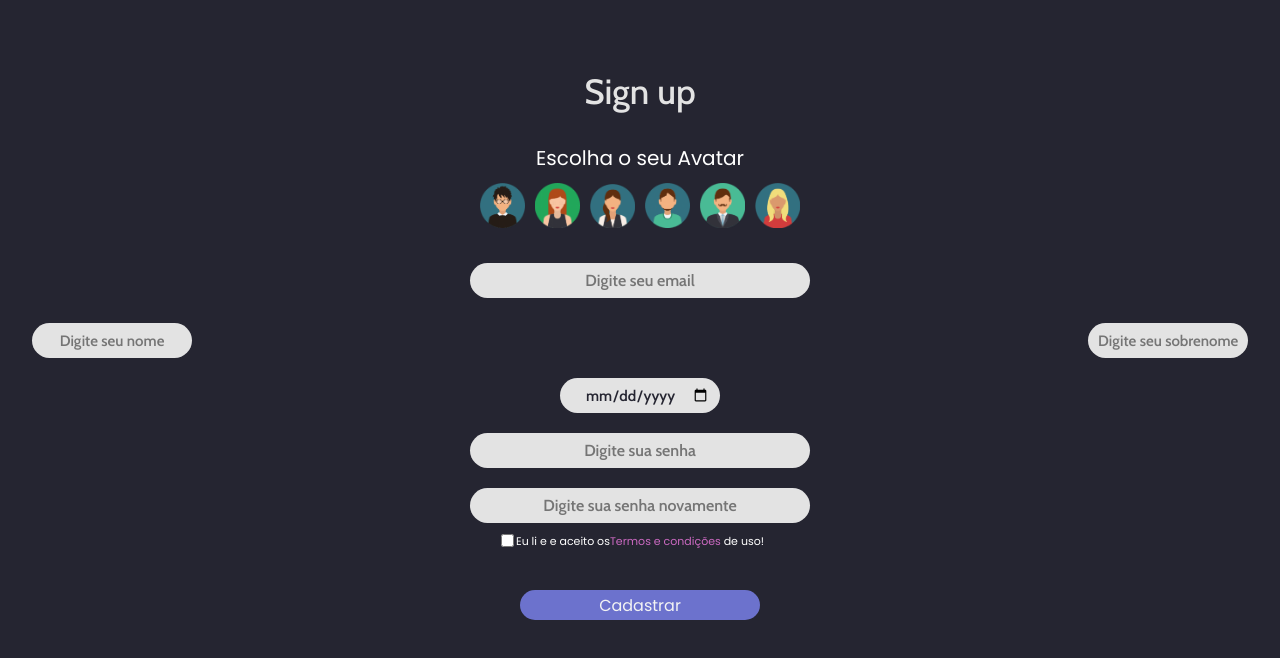
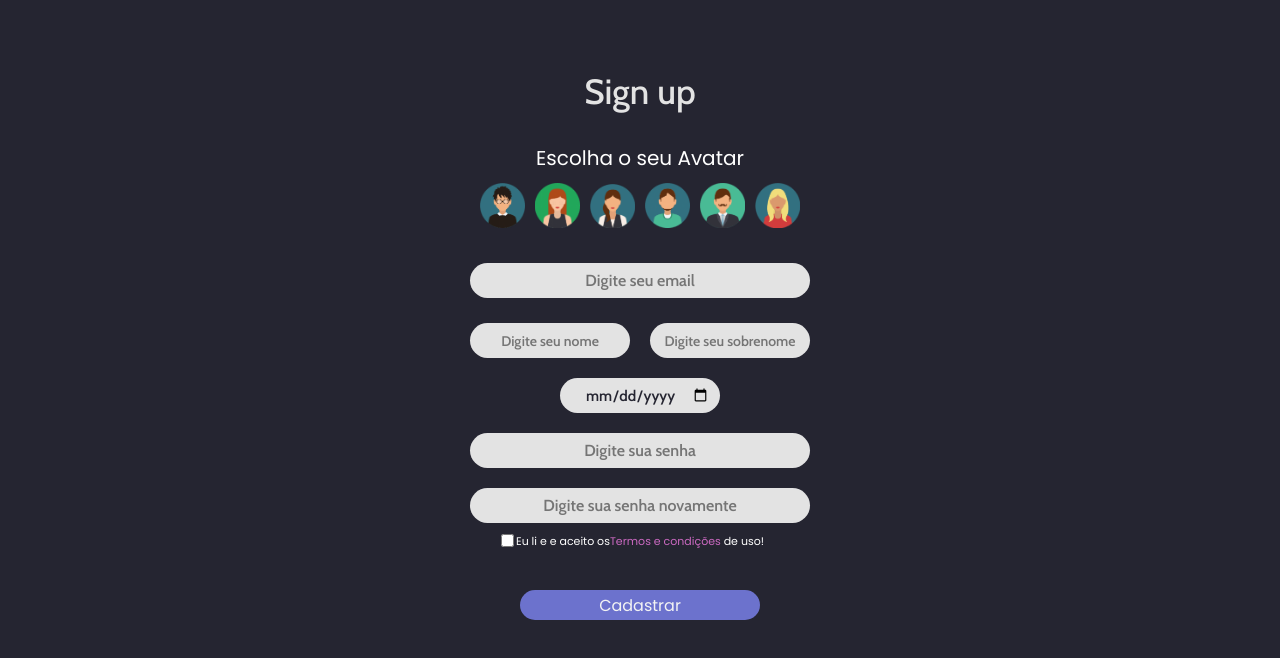
Before and after one commit to AdelinoJnr/currency-wallet, a React (Create React App) app: page /cadastro in a window 1280 px wide. Shown: the top 658 px of the page. Built offline with nearby package versions, Linux system fonts and the light colour scheme; no server answers.

Commit message:
[fix: componetizacao formulario e avatares]

```diff
--- /dev/null
+++ b/src/components/Avatar/index.jsx
@@ -0,0 +1,25 @@
+import React from 'react';
+import avatar1 from '../../image/avatar1.png';
+import avatar2 from '../../image/avatar2.png';
+import avatar3 from '../../image/avatar3.png';
+import avatar4 from '../../image/avatar4.png';
+import avatar5 from '../../image/avatar5.png';
+import avatar6 from '../../image/avatar6.png';
+
+import './style.css';
+
+function Avatar() {
+  return (
+    <section className="content-avatares">
+      <h3 className="title-3">Escolha o seu Avatar</h3>
+      <img src={avatar1} alt="avatar1" />
+      <img src={avatar2} alt="avatar2" />
+      <img src={avatar3} alt="avatar3" />
+      <img src={avatar4} alt="avatar4" />
+      <img src={avatar5} alt="avatar5" />
+      <img src={avatar6} alt="avatar6" />
+    </section>
+  );
+}
+
+export default Avatar;
--- /dev/null
+++ b/src/components/Avatar/style.css
@@ -0,0 +1,5 @@
+/* Avatar */
+.content-avatares > img {
+  margin: 10px 5px;
+  width: 45px;
+}
--- a/src/components/CardCurrency/style.css
+++ b/src/components/CardCurrency/style.css
@@ -9,6 +9,11 @@
   margin: 20px;
   border-radius: 10px;
   height: 50px;
+  font-size: 1.1em;
+}
+
+.content-currency > p {
+  font-size: 1.2em;
 }
 
 .preco-currency {
--- /dev/null
+++ b/src/components/FormCadastro/index.jsx
@@ -0,0 +1,35 @@
+import React from 'react';
+import { Link } from 'react-router-dom';
+
+import './style.css';
+
+function FormCadastro() {
+  return (
+    <form className="form-cadastro">
+      <input type="email" id="email" className="inputs" placeholder="Digite seu email" />
+      <div className="content-full-name">
+        <input className="input-name-user" type="text" id="firstname" placeholder="Digite seu nome" />
+        <input className="input-name-user" type="text" id="lastname" placeholder="Digite seu sobrenome" />
+      </div>
+      <input className="input-date" type="date" id="data" />
+      <input type="password" id="password" className="inputs" placeholder="Digite sua senha" />
+      <input type="password" id="password" className="inputs" placeholder="Digite sua senha novamente" />
+
+      <label className="label-input" htmlFor="termos">
+        <input className="checkbox-termos" type="checkbox" name="termos" id="termos" />
+        <p className="text-termos">
+          Eu li e e aceito os
+          <Link to="/">Termos e condições </Link>
+          de uso!
+        </p>
+      </label>
+      <Link to="/login">
+        <button className="btn-acao btn-cadastrar" type="button">
+          Cadastrar
+        </button>
+      </Link>
+    </form>
+  );
+}
+
+export default FormCadastro;
--- /dev/null
+++ b/src/components/FormCadastro/style.css
@@ -0,0 +1,13 @@
+/* FromCadastro */
+.btn-cadastrar {
+  font-size: 1.6em;
+  font-family: Poppins;
+  background-color: var(--blue-color-600);
+  margin-top: 30px;
+}
+
+.form-cadastro {
+  display: flex;
+  flex-direction: column;
+  align-items: center;
+}
--- a/src/pages/Cadastro.jsx
+++ b/src/pages/Cadastro.jsx
@@ -1,48 +1,13 @@
 import React from 'react';
-import { Link } from 'react-router-dom';
-
-import avatar1 from '../image/avatar1.png';
-import avatar2 from '../image/avatar2.png';
-import avatar3 from '../image/avatar3.png';
-import avatar4 from '../image/avatar4.png';
-import avatar5 from '../image/avatar5.png';
-import avatar6 from '../image/avatar6.png';
+import Avatar from '../components/Avatar';
+import FormCadastro from '../components/FormCadastro';
 
 function Cadastro() {
   return (
     <main className="main-login">
       <h3 className="title">Sign up</h3>
-      <section className="content-avatares">
-        <h3 className="title-3">Escolha o seu Avatar</h3>
-        <img src={avatar1} alt="avatar1" />
-        <img src={avatar2} alt="avatar2" />
-        <img src={avatar3} alt="avatar3" />
-        <img src={avatar4} alt="avatar4" />
-        <img src={avatar5} alt="avatar5" />
-        <img src={avatar6} alt="avatar6" />
-      </section>
-      <input type="email" id="email" className="inputs" placeholder="Digite seu email" />
-      <div className="content-full-name">
-        <input className="input-name-user" type="text" id="firstname" placeholder="Digite seu nome" />
-        <input className="input-name-user" type="text" id="lastname" placeholder="Digite seu sobrenome" />
-      </div>
-      <input className="input-date" type="date" id="data" />
-      <input type="password" id="password" className="inputs" placeholder="Digite sua senha" />
-      <input type="password" id="password" className="inputs" placeholder="Digite sua senha novamente" />
-
-      <label className="label-input" htmlFor="termos">
-        <input className="checkbox-termos" type="checkbox" name="termos" id="termos" />
-        <p className="text-termos">
-          Eu li e e aceito os
-          <Link to="/">Termos e condições </Link>
-          de uso!
-        </p>
-      </label>
-      <Link to="/login">
-        <button className="btn-acao btn-cadastrar" type="button">
-          Cadastrar
-        </button>
-      </Link>
+      <Avatar />
+      <FormCadastro />
     </main>
   );
 }
--- a/src/pages/styles.css
+++ b/src/pages/styles.css
@@ -235,7 +235,7 @@
   text-align: center;
   width: 140px;
   height: 15px;
-  font-size: 1.5em;
+  font-size: 1.4em;
   font-weight: 600;
   font-family: Cabin;
 }
@@ -243,7 +243,7 @@
 .content-full-name {
   display: flex;
   margin-top: 25px;
-  width: 95%;
+  width: 340px;
   justify-content: space-between;
 }
 
@@ -277,18 +277,6 @@
 .link-cadastrar-btn {
   width: 100%;
   text-align: center;
-}
-
-.btn-cadastrar {
-  font-size: 1.6em;
-  font-family: Poppins;
-  background-color: var(--blue-color-600);
-  margin-top: 30px;
-}
-
-.content-avatares > img {
-  margin: 10px 5px;
-  width: 45px;
 }
 
 /* Detalhes */
```
